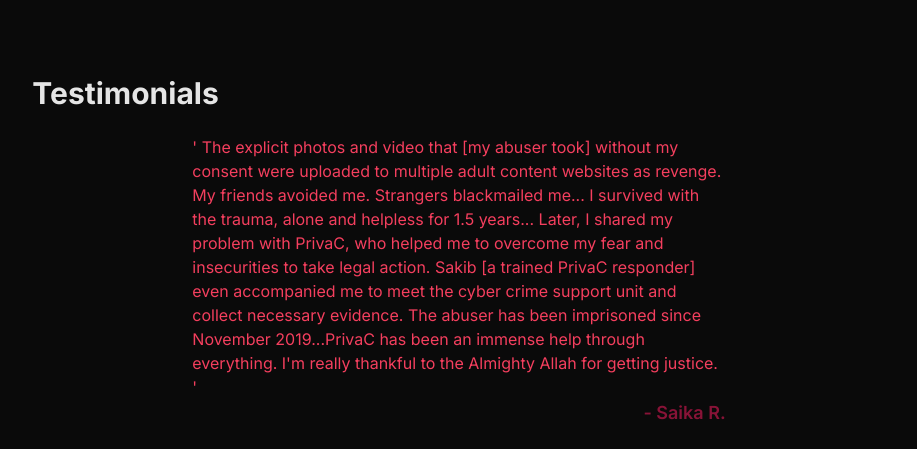
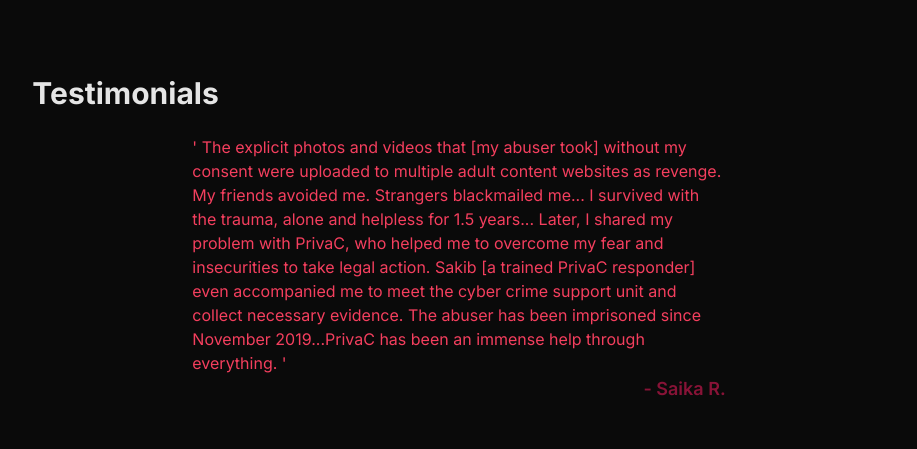
Before and after one commit to privac-bangladesh/website, a Next.js app: page / in a window 1280 px wide. Shown: the part 2940-3389 px from the top of the page, without its empty margins (181-1098 px from the left). Built offline with nearby package versions, Linux system fonts and the light colour scheme.

Commit message:
Update page.tsx
description

```diff
--- a/app/page.tsx
+++ b/app/page.tsx
@@ -134,13 +134,13 @@
         </div>
         <Quotes
           text="
-          ' The explicit photos and video that [my abuser took] without my consent
+          ' The explicit photos and videos that [my abuser took] without my consent
             were uploaded to multiple adult content websites as revenge.
             My friends avoided me. Strangers blackmailed me...
             I survived with the trauma, alone and helpless for 1.5 years...
             Later, I shared my problem with PrivaC, who helped me to overcome my fear and insecurities to take legal action.
             Sakib [a trained PrivaC responder] even accompanied me to meet the cyber crime support unit and collect necessary evidence.
-            The abuser has been imprisoned since November 2019...PrivaC has been an immense help through everything. I'm really thankful to the Almighty Allah for getting justice. '
+            The abuser has been imprisoned since November 2019...PrivaC has been an immense help through everything. '
           "
           author="Saika R."
         />
```
